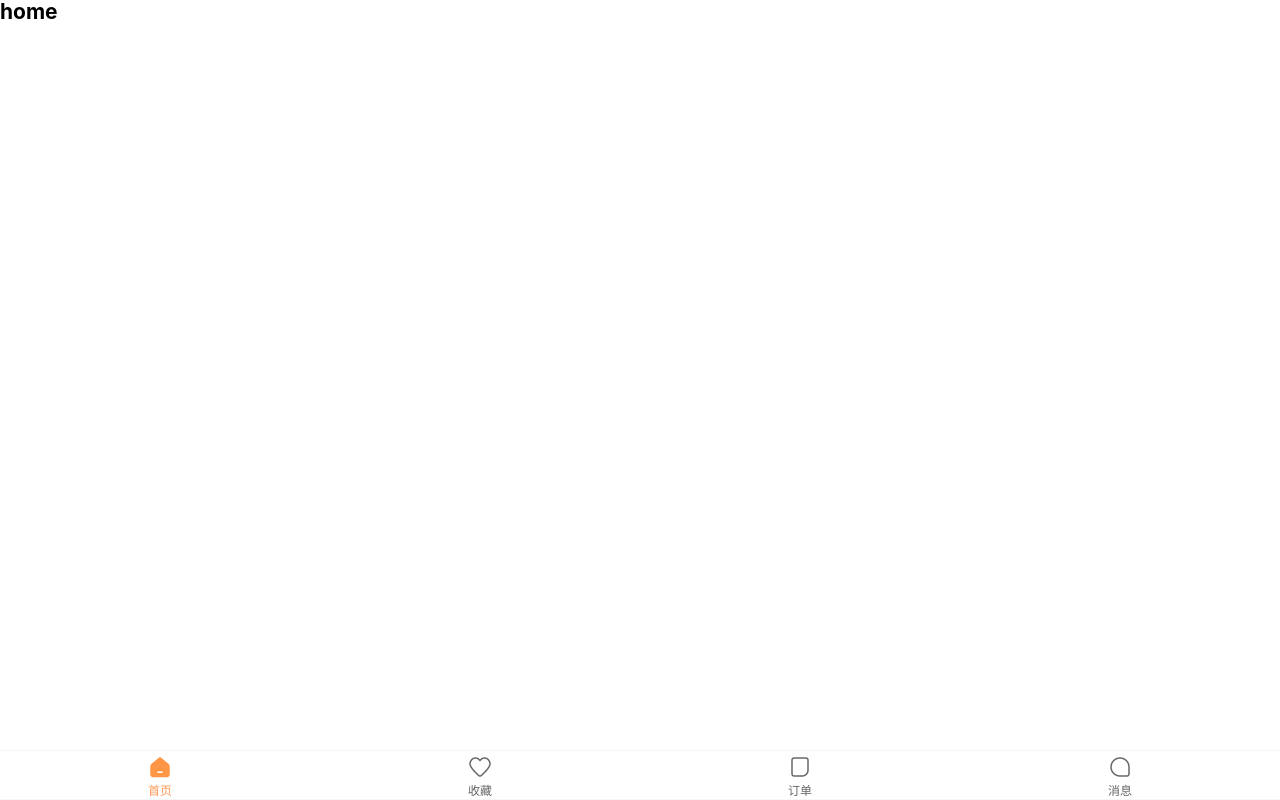
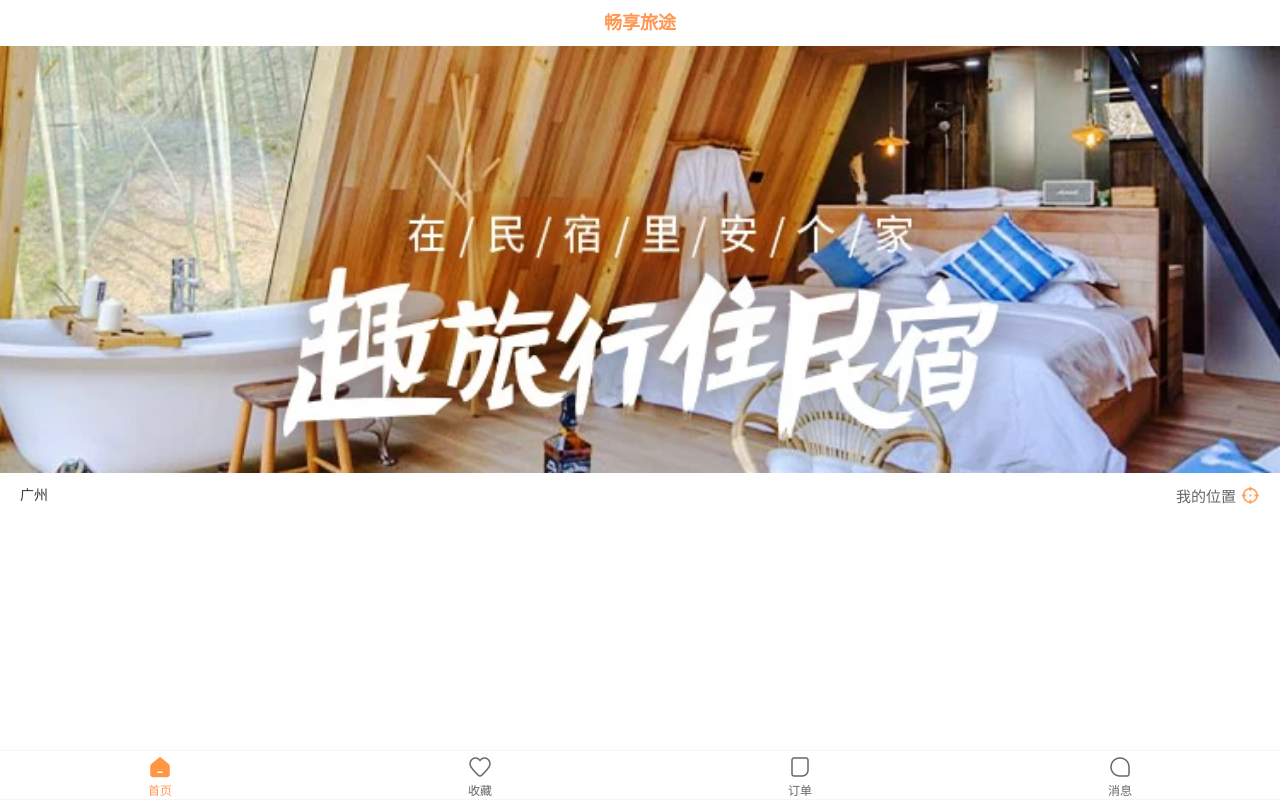
Before and after one commit to zhang-zmj/mj-trip, a Vue app: page /#/home in a window 1280 px wide. Built offline with nearby package versions, Linux system fonts and the light colour scheme.

Commit message:
创建首页部分页面，及隐藏tabBar第一种方案

```diff
--- a/src/App.vue
+++ b/src/App.vue
@@ -1,12 +1,14 @@
 <template>
   <div class="app">
     <router-view />
-    <tab-bar />
+    <tab-bar v-if="route.meta.isHave" />
   </div>
 </template>
 
 <script setup>
-import tabBar from '@/components/tab-bar/tab-bar.vue'
+import TabBar from '@/components/tab-bar/tab-bar.vue'
+import { useRoute } from 'vue-router'
+const route = useRoute()
 </script>
 
 <style scoped></style>
--- a/src/main.js
+++ b/src/main.js
@@ -2,8 +2,6 @@ import { createApp } from 'vue'
 import App from './App.vue'
 import router from './router'
 import pinia from "./stores";
-
-
 import 'normalize.css'
 import './assets/css/index.css'
 
--- a/src/router/index.js
+++ b/src/router/index.js
@@ -5,24 +5,43 @@ const router = createRouter({
   routes: [
     {
       path: "/",
-      redirect: "/home"
+      redirect: "/home",
+      meta: {
+        isHave: false
+      }
     },
     {
       path: "/home",
-      component: () => import("@/views/Home/home.vue")
+      component: () => import("@/views/home/home.vue"),
+      meta: {
+        isHave: true
+      }
     },
     {
       path: "/favor",
-      component: () => import("@/views/favor/favor.vue")
+      component: () => import("@/views/favor/favor.vue"),
+      meta: {
+        isHave: true
+      }
     },
     {
       path: "/order",
-      component: () => import("@/views/order/order.vue")
+      component: () => import("@/views/order/order.vue"),
+      meta: {
+        isHave: true
+      }
     },
     {
       path: "/message",
-      component: () => import("@/views/message/message.vue")
+      component: () => import("@/views/message/message.vue"),
+      meta: {
+        isHave: true
+      }
     },
+    {
+      path: "/city",
+      component: () => import("@/views/city/city.vue")
+    }
   ]
 })
 
--- /dev/null
+++ b/src/views/city/city.vue
@@ -0,0 +1,9 @@
+<template>
+  <div class="city">
+    <h2>city</h2>
+  </div>
+</template>
+
+<script setup></script>
+
+<style lang="less" scoped></style>
--- /dev/null
+++ b/src/views/home/component/home-location.vue
@@ -0,0 +1,62 @@
+<template>
+  <div class="location">
+    <div class="city" @click="cityClick">广州</div>
+    <div class="position" @click="postionClick">
+      <span class="text">我的位置</span>
+      <img src="@/assets/img/home/icon_location.png" />
+    </div>
+  </div>
+</template>
+
+<script setup>
+import { useRouter } from 'vue-router'
+const router = useRouter()
+
+const cityClick = () => {
+  router.push('/city')
+}
+
+const postionClick = () => {
+  navigator.geolocation.getCurrentPosition(
+    res => {
+      console.log('获取位置成功', res)
+    },
+    err => {
+      console.log('获取位置失败', err)
+    },
+    {
+      enableHighAccuracy: true,
+      timeout: 5000,
+      maximumAge: 0
+    }
+  )
+}
+</script>
+
+<style lang="less" scoped>
+.location {
+  display: flex;
+  align-items: center;
+  height: 44px;
+  padding: 0 20px;
+  .city {
+    flex: 1;
+    color: #333;
+  }
+
+  .position {
+    width: 84px;
+    .text {
+      position: relative;
+      font-size: 15px;
+      top: 2px;
+      color: #666;
+    }
+    img {
+      margin-left: 5px;
+      width: 18px;
+      height: 18px;
+    }
+  }
+}
+</style>
--- /dev/null
+++ b/src/views/home/component/home-nav-bar.vue
@@ -0,0 +1,21 @@
+<template>
+  <div class="nav-bar">
+    <div class="title">畅享旅途</div>
+  </div>
+</template>
+
+<script setup></script>
+
+<style lang="less" scoped>
+.nav-bar {
+  display: flex;
+  justify-content: center;
+  align-items: center;
+  height: 46px;
+  .title {
+    color: var(--primary-color);
+    font-size: 18px;
+    font-weight: 700;
+  }
+}
+</style>
--- a/src/views/home/home.vue
+++ b/src/views/home/home.vue
@@ -1,9 +1,29 @@
 <template>
   <div class="home">
-    <h2>home</h2>
+    <!-- 1、头部标题 -->
+    <home-nav-bar />
+    <!-- 2、图片 -->
+    <div class="banner">
+      <img src="@/assets/img/home/banner.webp" alt="" />
+    </div>
+    <!-- 3、位置 -->
+    <home-location />
   </div>
 </template>
 
-<script setup></script>
+<script setup>
 
-<style lang="less" scoped></style>
+import HomeNavBar from './component/home-nav-bar.vue'
+import HomeLocation from './component/home-location.vue'
+
+
+
+</script>
+
+<style lang="less" scoped>
+.banner {
+  img {
+    width: 100%;
+  }
+}
+</style>
```
